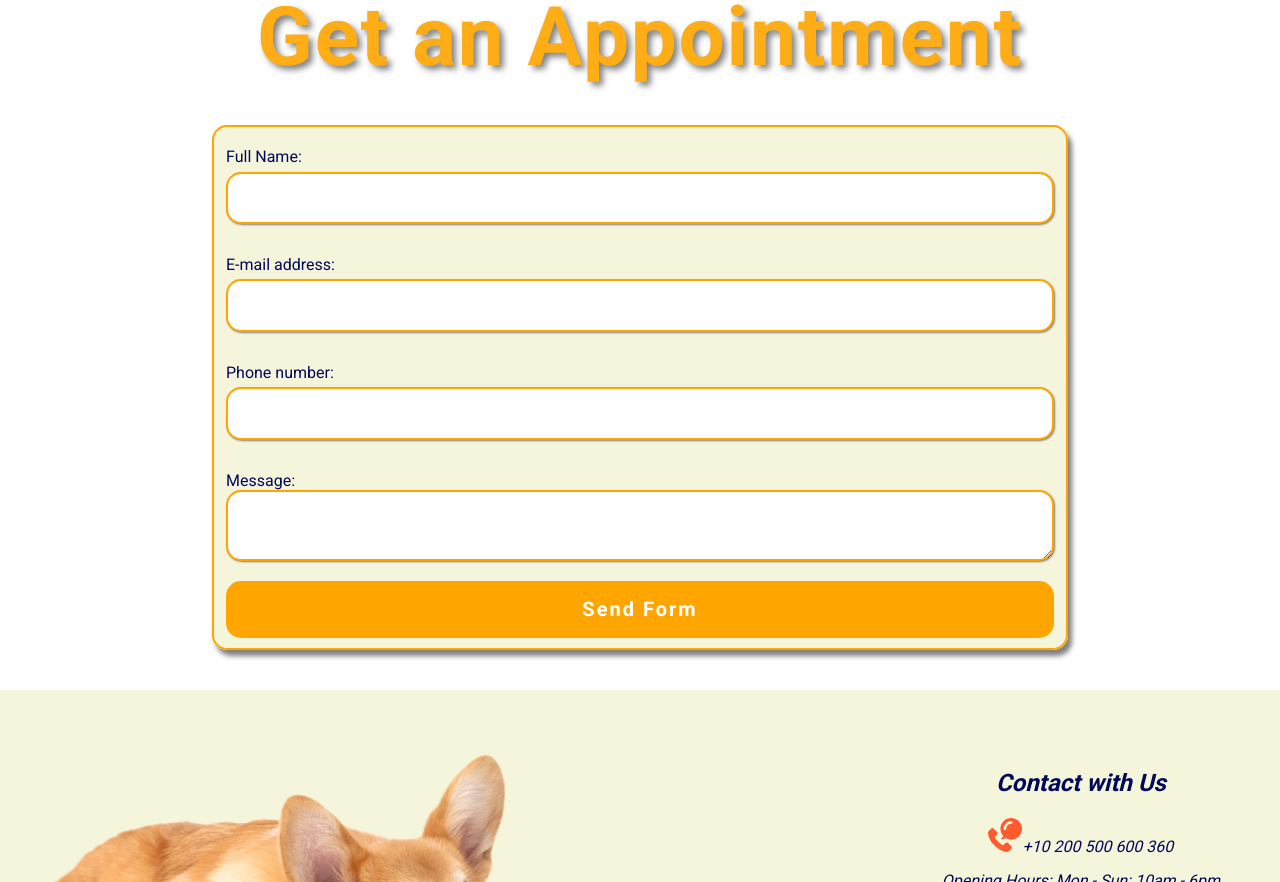
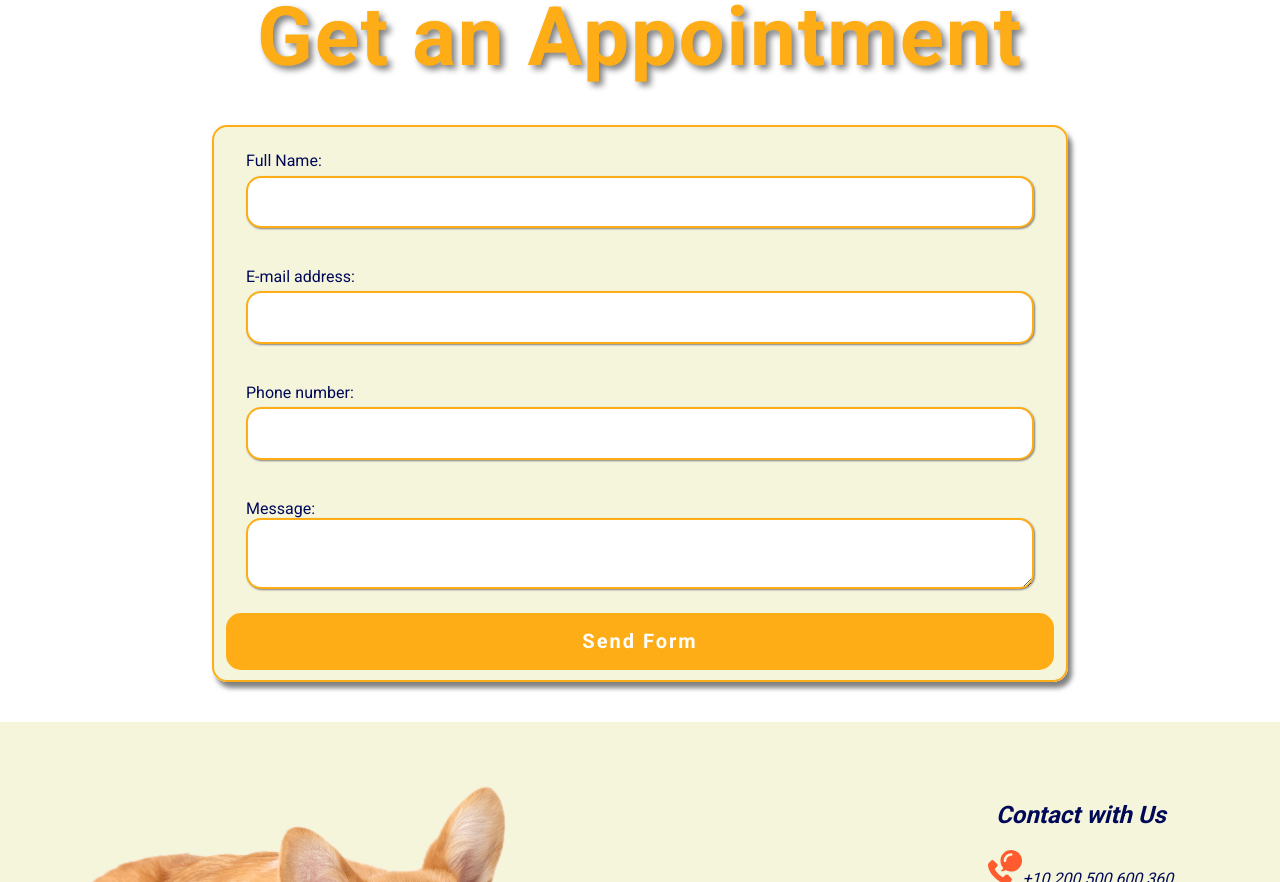
Before and after one commit to maxnatalia/dog-groomer, a React (Create React App) app: page /appointment in a window 1280 px wide. Shown: the part 600-1482 px from the top of the page. Built offline with nearby package versions, Linux system fonts and the light colour scheme.

Commit message:
created Label for AppointmentPage

```diff
--- a/src/features/AppointmentPage/index.js
+++ b/src/features/AppointmentPage/index.js
@@ -2,7 +2,7 @@ import { Header } from "../../common/Header/styled";
 import { Tile } from "../../common/Tile/styled";
 import { Title } from "../../common/Title/styled";
 import { Paragraph } from "../../common/Paragraph/styled";
-import { Container, Section, Fieldset, Form, Span, Input, Textarea, Button, Image, ModalContent } from "./styled";
+import { Container, Section, Fieldset, Form, Span, Input, Textarea, Button, Image, ModalContent, Label } from "./styled";
 import { dataContact } from "./dataContact";
 import dogApp from "./dog-appointment.png";
 import { useState } from "react";
@@ -61,31 +61,27 @@ const AppointmentPage = () => {
             <Header>Get an Appointment</Header>
             <Form onSubmit={onFormSubmit}>
                 <Fieldset>
-                    <p>
-                        <label><Span>Full Name:</Span>
-                            <Input type="text" name="name" value={values.name} onChange={handleOnChange} />
-                        </label>
-                    </p>
-                    <p>
-                        <label><Span>E-mail address:</Span>
-                            <Input type="email" name="email" value={values.email} onChange={handleOnChange} />
-                        </label>
-                    </p>
-                    <p>
-                        <label><Span>Phone number:</Span>
-                            <Input type="tel" name="phone" value={values.phone} onChange={handleOnChange} />
-                        </label>
-                    </p>
-                    <p>
-                        <label><Span>Message:</Span>
-                            <Textarea name="msg" value={values.msg} onChange={handleOnChange} />
-                        </label>
-                    </p>
+                    {modal.state &&
+                        <ModalContent>{modal.content}</ModalContent>}
+                    <Label>
+                        <Span>Full Name:</Span>
+                        <Input type="text" name="name" value={values.name} onChange={handleOnChange} />
+                    </Label>
+                    <Label>
+                        <Span>E-mail address:</Span>
+                        <Input type="email" name="email" value={values.email} onChange={handleOnChange} />
+                    </Label>
+                    <Label>
+                        <Span>Phone number:</Span>
+                        <Input type="tel" name="phone" value={values.phone} onChange={handleOnChange} />
+                    </Label>
+                    <Label>
+                        <Span>Message:</Span>
+                        <Textarea name="msg" value={values.msg} onChange={handleOnChange} />
+                    </Label>
                     <Button type="submit">Send Form</Button>
                 </Fieldset>
             </Form>
-            {modal.state &&
-                <ModalContent>{modal.content}</ModalContent>}
         </Section>
     )
 };
--- a/src/features/AppointmentPage/styled.js
+++ b/src/features/AppointmentPage/styled.js
@@ -26,7 +26,7 @@ export const Image = styled.img`
 export const Fieldset = styled.fieldset`
     margin-top: 20px;
     background-color: beige;
-    border: 2px solid orange;
+    border: 2px solid rgb(254,173,22);
     border-radius: 15px;
     display: flex;
     flex-direction: column;
@@ -49,7 +49,7 @@ export const Input = styled.input`
     padding: 15px;
     margin-top: 5px;
     border-radius: 15px;
-    border: 2px solid orange;
+    border: 2px solid rgb(254,173,22);
     box-shadow: 1px 1px 2px gray;
 `;
 
@@ -57,7 +57,7 @@ export const Textarea = styled.textarea`
     width: 100%;
     padding: 15px;
     border-radius: 15px;
-    border: 2px solid orange;
+    border: 2px solid rgb(254,173,22);
     box-shadow: 1px 1px 2px gray;
 `;
 
@@ -66,16 +66,16 @@ export const Button = styled.button`
     font-size: 20px;
     font-weight: 600;
     letter-spacing: 2px;
-    background-color: orange;
+    background-color: rgb(254,173,22);
     padding: 15px;
     border-radius: 15px;
-    border: 2px solid orange;
+    border: 2px solid rgb(254,173,22);
     transition: 1s ease-in-out;
     cursor: pointer;
 
     &:hover {
         background-color: white;
-        color: orange;
+        color: rgb(254,173,22);
     }
 `;
 
@@ -84,10 +84,14 @@ export const ModalContent = styled.h4`
     margin: 20px auto;
     letter-spacing: 1.7px;
     text-align: center;
-    color: orange;
+    color: rgb(254,173,22);
     text-shadow: 4px 4px 6px gray;
 
     @media (max-width: 767px) {
         font-size: 30px;
     }
 `;
+
+export const Label = styled.label`
+    padding: 20px;
+`;
```
